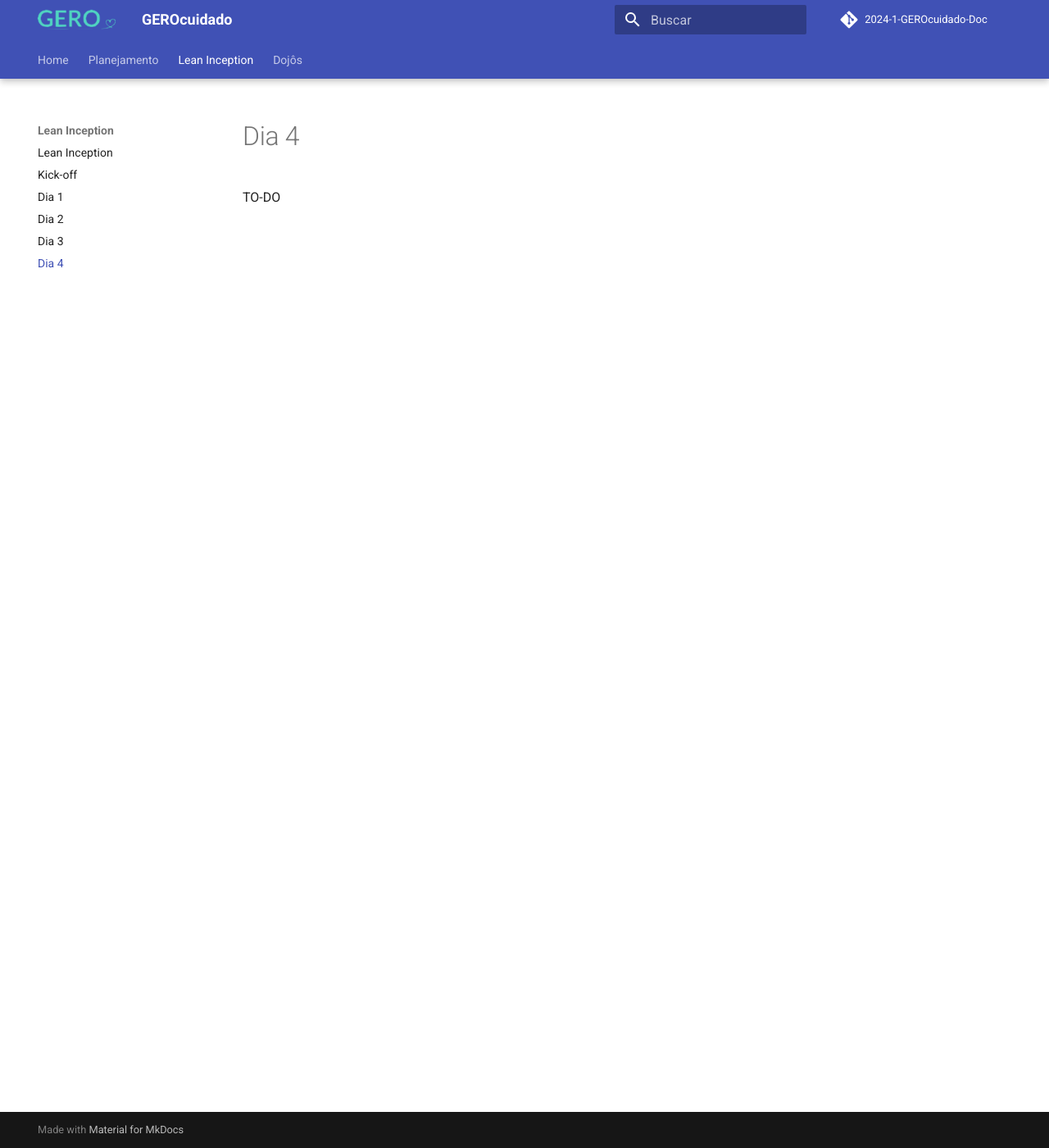
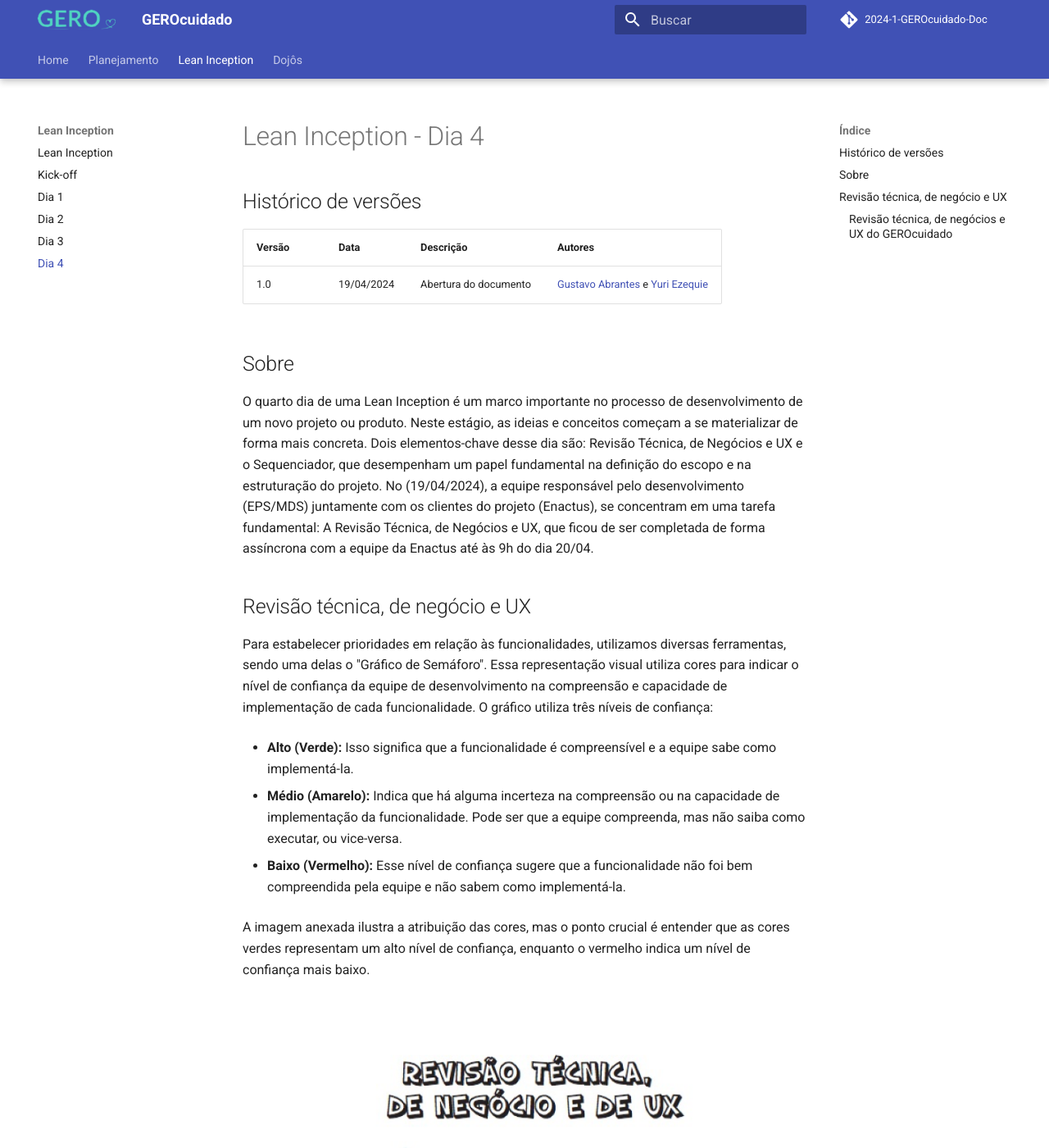
Before and after one commit to fga-eps-mds/2024-1-GEROcuidado-Doc, an MkDocs documentation site: the page built from docs/lean_inception/dia_4.md, in a window 1280 px wide and 1400 px high. Shown: the whole window at 82% size. Built offline with MkDocs 1.6.1 and Material for MkDocs 9.7.7, drawn with Linux system fonts in a browser that asks for light colours; comment, search, counter and statistics services are not loaded; some of the changed text lies outside the part shown.

Commit message:
docs: Adding revisao_tecnica in lean inception documentation day 4

```diff
--- a/docs/lean_inception/dia_4.md
+++ b/docs/lean_inception/dia_4.md
@@ -1 +1,38 @@
-TO-DO
+# Lean Inception - Dia 4
+
+## Histórico de versões
+
+| Versão | Data       | Descrição | Autores |
+| ------ | ---------- | --------- | ------- |
+| 1.0    | 19/04/2024 | Abertura do documento | [Gustavo Abrantes ](https://github.com/GustaaSZ) e [Yuri Ezequie ](https://github.com/Yuri57Ezequiel)|
+
+## Sobre
+
+O quarto dia de uma Lean Inception é um marco importante no processo de desenvolvimento de um novo projeto ou produto. Neste estágio, as ideias e conceitos começam a se materializar de forma mais concreta. Dois elementos-chave desse dia são: Revisão Técnica, de Negócios e UX e o Sequenciador, que desempenham um papel fundamental na definição do escopo e na estruturação do projeto. No (19/04/2024), a equipe responsável pelo desenvolvimento (EPS/MDS) juntamente com os clientes do projeto (Enactus), se concentram em uma tarefa fundamental: A Revisão Técnica, de Negócios e UX, que ficou de ser completada de forma assíncrona com a equipe da Enactus até às 9h do dia 20/04.
+<!-- e o Canvas MVP -->
+
+## Revisão técnica, de negócio e UX
+Para estabelecer prioridades em relação às funcionalidades, utilizamos diversas ferramentas, sendo uma delas o "Gráfico de Semáforo". Essa representação visual utiliza cores para indicar o nível de confiança da equipe de desenvolvimento na compreensão e capacidade de implementação de cada funcionalidade. O gráfico utiliza três níveis de confiança:
+
+* **Alto (Verde):** Isso significa que a funcionalidade é compreensível e a equipe sabe como implementá-la.
+
+* **Médio (Amarelo):** Indica que há alguma incerteza na compreensão ou na capacidade de implementação da funcionalidade. Pode ser que a equipe compreenda, mas não saiba como executar, ou vice-versa.
+
+* **Baixo (Vermelho):** Esse nível de confiança sugere que a funcionalidade não foi bem compreendida pela equipe e não sabem como implementá-la.
+
+A imagem anexada ilustra a atribuição das cores, mas o ponto crucial é entender que as cores verdes representam um alto nível de confiança, enquanto o vermelho indica um nível de confiança mais baixo.
+
+![Revisão Técnica](../assets/revisao_tecnica.png)
+
+Além disso, outra ferramenta importante relacionada à priorização de funcionalidades envolve três símbolos:
+
+* **E (Esforço):** Este símbolo demonstra o esforço que a equipe de desenvolvimento precisará dedicar para implementar a funcionalidade.
+
+* **$ (Valor):** Representa o valor que a funcionalidade agrega ao cliente, Product Owner (PO) ou stakeholders, neste caso, o Enactus. É importante notar que todas as funcionalidades têm importância, mas é crucial estabelecer prioridades com base no valor que cada uma delas oferece.
+
+* **<3 (UX - Experiência do Usuário):** Esse símbolo está relacionado ao conceito de User Experience (Experiência do Usuário) e indica o quanto a funcionalidade é interessante para o usuário.
+
+Ao combinar o Gráfico de Semáforo com esses símbolos, a equipe pode ter uma visão mais clara e completa das funcionalidades do projeto, ajudando na tomada de decisões informadas sobre o que implementar primeiro, considerando tanto a compreensão técnica quanto o valor para o usuário e para o negócio.
+
+### Revisão técnica, de negócios e UX do GEROcuidado
+To-Do(Imagem)
```
